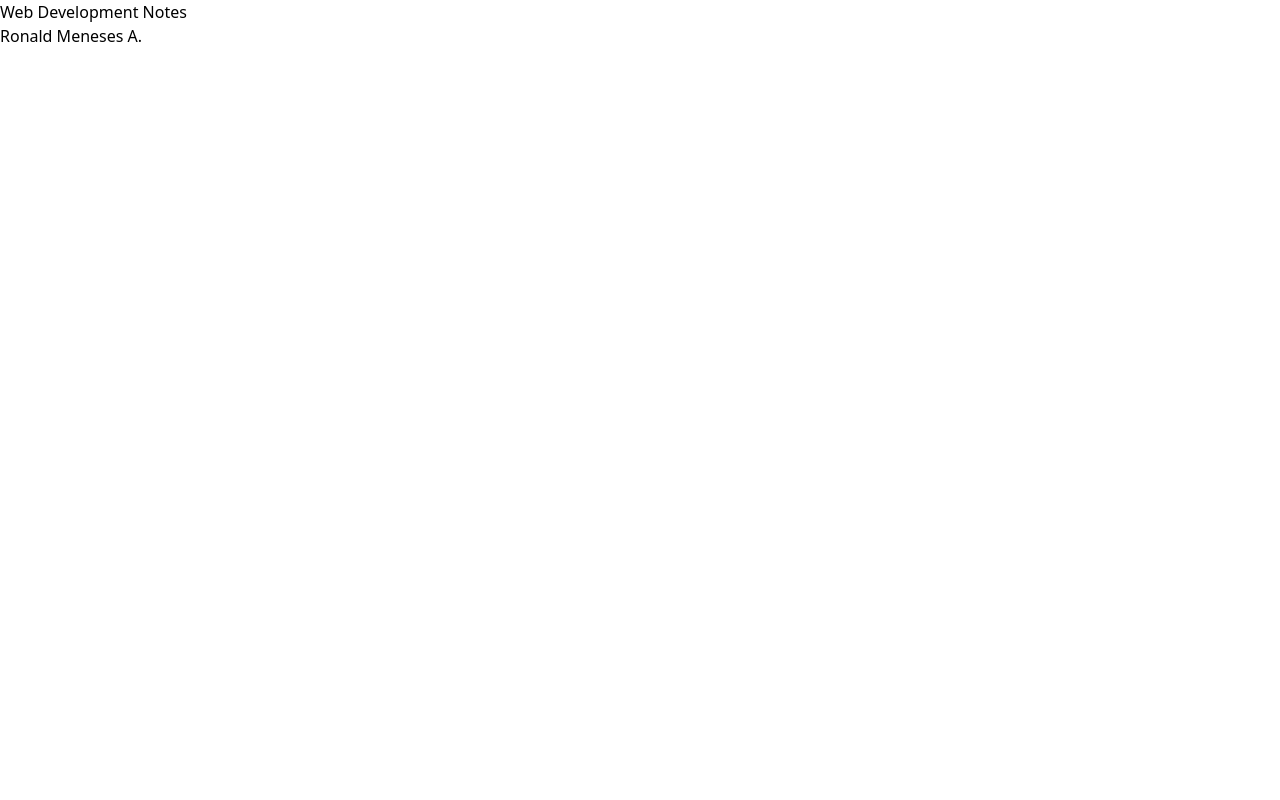
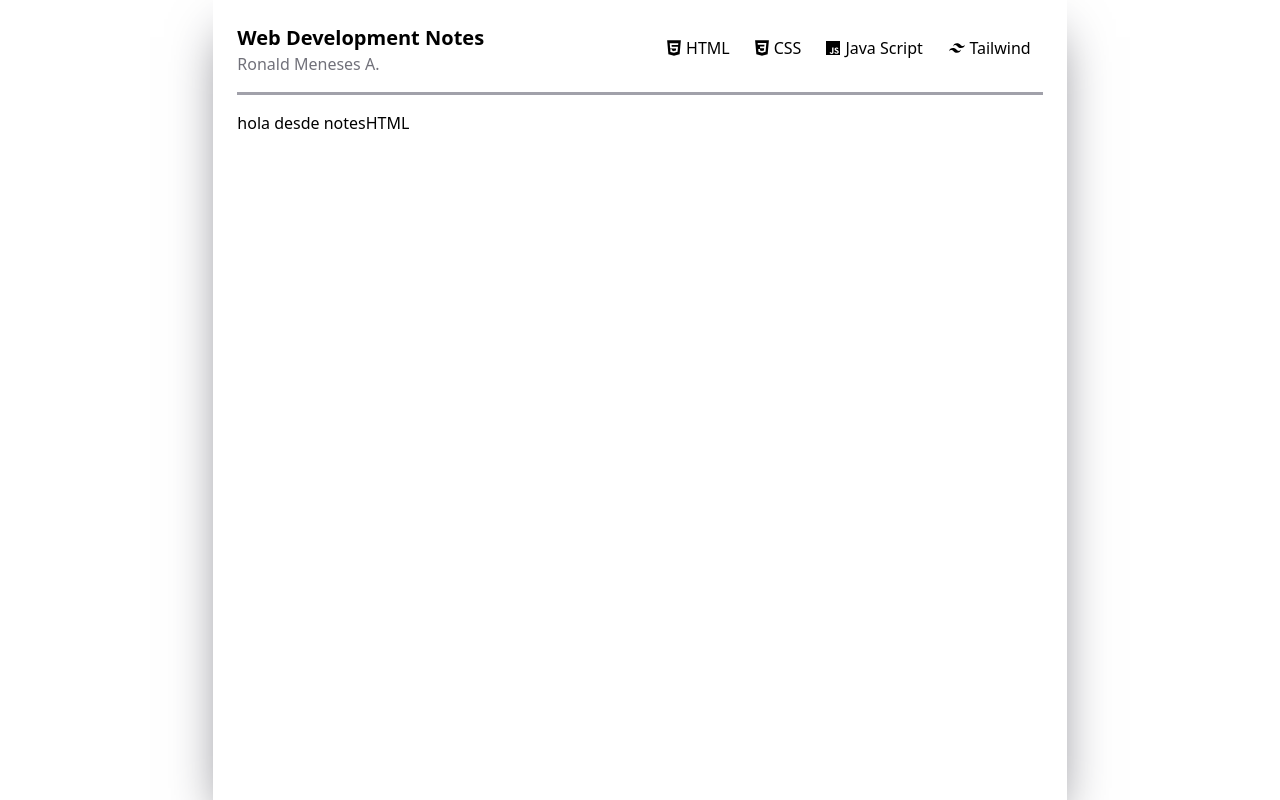
Before and after one commit to srronmeneses/webDevelopmentNotes, a website built with Vite: page index.html in a window 1280 px wide. Built offline with nearby package versions, Linux system fonts and the light colour scheme.

Commit message:
Estructura para mostrar apuntes

```diff
--- a/main.js
+++ b/main.js
@@ -1,4 +1,8 @@
 import "./src/css/output.css";
 import { App } from "./src/assets/js/app";
+import notesHtml from "./src/assets/components/html/notesHtml.html?raw";
+import { renderHtml } from "./src/assets/js";
 
-App('#app');
+
+App("#app")
+renderHtml('#notes', notesHtml);
--- /dev/null
+++ b/src/assets/components/html/main.html
@@ -0,0 +1,20 @@
+<header class="grid grid-cols- text-center lg:grid-cols-2 lg:text-left">
+        <a href="">
+            <h1 class="text-xl font-extrabold">Web Development Notes</h1>
+            <p class="text-zinc-500">Ronald Meneses A.</p>
+        </a>
+<nav class=" p-2 mt-3 lg:mt-0">
+    <ul class="flex space-x-4  text-black justify-center lg:justify-end">
+        <a  class="flex space-x-1 items-center hover:bg-zinc-700 hover:duration-500 hover:text-white rounded p-1" href="#"><svg xmlns="http://www.w3.org/2000/svg" width="1em" height="1em" viewBox="0 0 128 128"><path fill="currentColor" d="m9.032 2l10.005 112.093l44.896 12.401l45.02-12.387L118.968 2zm89.126 26.539l-.627 7.172L97.255 39H44.59l1.257 14h50.156l-.336 3.471l-3.233 36.119l-.238 2.27L64 102.609v.002l-.034.018l-28.177-7.423L33.876 74h13.815l.979 10.919L63.957 89H64v-.546l15.355-3.875L80.959 67H33.261l-3.383-38.117L29.549 25h68.939z"/></svg>
+        <li>HTML</li></a>
+        <a class="flex space-x-1 items-center hover:bg-zinc-700 hover:duration-500 hover:text-white rounded p-1" href="#"><svg xmlns="http://www.w3.org/2000/svg" width="1em" height="1em" viewBox="0 0 128 128"><path fill="currentColor" d="m8.76 1l10.055 112.883l45.118 12.58l45.244-12.626L119.24 1zm89.591 25.862l-3.347 37.605l.01.203l-.014.467v-.004l-2.378 26.294l-.262 2.336L64 101.607v.001l-.022.019l-28.311-7.888L33.75 72h13.883l.985 11.054l15.386 4.17l-.004.008v-.002l15.443-4.229L81.075 65H48.792l-.277-3.043l-.631-7.129L47.553 51h34.749l1.264-14H30.64l-.277-3.041l-.63-7.131L29.401 23h69.281z"/></svg>
+        <li>CSS</li></a>
+        <a class=" flex space-x-1 items-center hover:bg-zinc-700 hover:duration-500 hover:text-white rounded p-1" href="#"><svg xmlns="http://www.w3.org/2000/svg" width="1em" height="1em" viewBox="0 0 512 512"><path fill="currentColor" d="M32 32v448h448V32Zm240 348c0 43.61-25.76 64.87-63.05 64.87c-33.68 0-53.23-17.44-63.15-38.49l34.28-20.75c6.61 11.73 11.63 21.65 26.06 21.65c12 0 21.86-5.41 21.86-26.46V240h44Zm99.35 63.87c-39.09 0-64.35-17.64-76.68-42L329 382c9 14.74 20.75 24.56 41.5 24.56c17.44 0 27.57-7.72 27.57-19.75c0-14.43-10.43-19.54-29.68-28l-10.52-4.52c-30.38-12.92-50.52-29.16-50.52-63.45c0-31.57 24.05-54.63 61.64-54.63c26.77 0 46 8.32 59.85 32.68L396 290c-7.22-12.93-15-18-27.06-18c-12.33 0-20.15 7.82-20.15 18c0 12.63 7.82 17.74 25.86 25.56l10.52 4.51c35.79 15.34 55.94 31 55.94 66.16c.01 37.9-29.76 57.64-69.76 57.64"/></svg>
+        <li class="w-[80px]">Java Script</li></a>
+        <a class="flex space-x-1 items-center hover:bg-zinc-700 hover:duration-500 hover:text-white rounded p-1" href="#"><svg xmlns="http://www.w3.org/2000/svg" width="1em" height="1em" viewBox="0 0 512 512"><path fill="currentColor" d="M128 204.667C145.062 136.227 187.738 102 256 102c102.4 0 115.2 77 166.4 89.833c34.138 8.56 64-4.273 89.6-38.5C494.938 221.773 452.262 256 384 256c-102.4 0-115.2-77-166.4-89.833c-34.138-8.56-64 4.273-89.6 38.5m-128 154C17.062 290.227 59.738 256 128 256c102.4 0 115.2 77 166.4 89.833c34.138 8.56 64-4.273 89.6-38.5C366.938 375.773 324.262 410 256 410c-102.4 0-115.2-77-166.4-89.833c-34.138-8.56-64 4.273-89.6 38.5"/></svg>
+        <li>Tailwind</li></a>
+    </ul>
+</nav>
+</header>
+<hr class="h-[3px] my-4 bg-zinc-400 border-0">
+<section id="notes"></section>
--- /dev/null
+++ b/src/assets/components/html/notesHtml.html
@@ -0,0 +1 @@
+<h1>hola desde notesHTML</h1>
--- a/src/assets/components/main.html
+++ /dev/null
@@ -1,2 +0,0 @@
-<h1 class="">Web Development Notes</h1>
-<p>Ronald Meneses A.</p>
--- a/src/assets/js/app.js
+++ b/src/assets/js/app.js
@@ -1,4 +1,4 @@
-import html  from "../components/main.html?raw";
+import html  from "../components/html/main.html?raw";
 /**
  *
  * @param {elementHTML} elementId String
@@ -7,6 +7,7 @@ export const App = (elementId) => {
     (() => {
         const app = document.createElement('div');
         app.innerHTML = html;
+        app.classList.add('w-8/12','m-auto', 'h-screen', 'shadow-2xl', 'shadow-zinc-500', 'p-6', 'min-w-[450px]');
         document.querySelector(elementId).append(app);
     })();
 }
--- /dev/null
+++ b/src/assets/js/index.js
@@ -0,0 +1,2 @@
+export { App } from "./app";
+export { renderHtml } from "./renderHtml";
--- /dev/null
+++ b/src/assets/js/renderHtml.js
@@ -0,0 +1,10 @@
+/**
+ *
+ * @param {ELementId} elementId String
+ * @param {ElementHTML} html
+ */
+export const renderHtml = (elementId, html) => {
+    const notes = document.createElement('section');
+    notes.innerHTML = html;
+    document.querySelector(elementId).append(notes);
+}
```
Also changed, not shown: src/assets/img/css.svg (added), src/assets/img/html.svg (added), src/assets/img/js.svg (added), src/assets/img/tailwind.svg (added), src/css/output.css.
